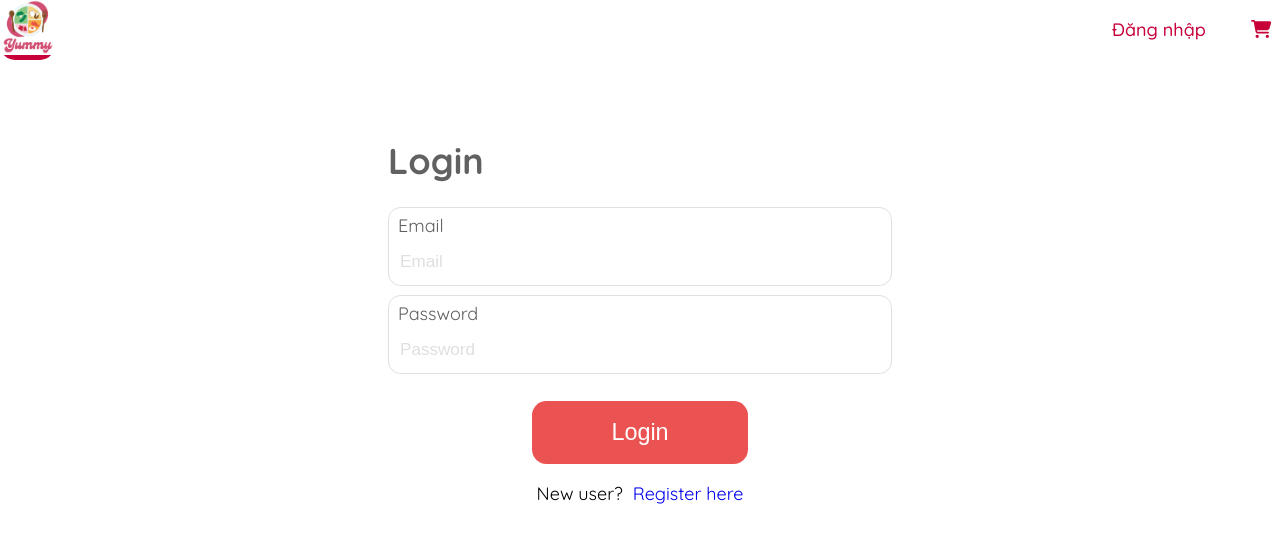
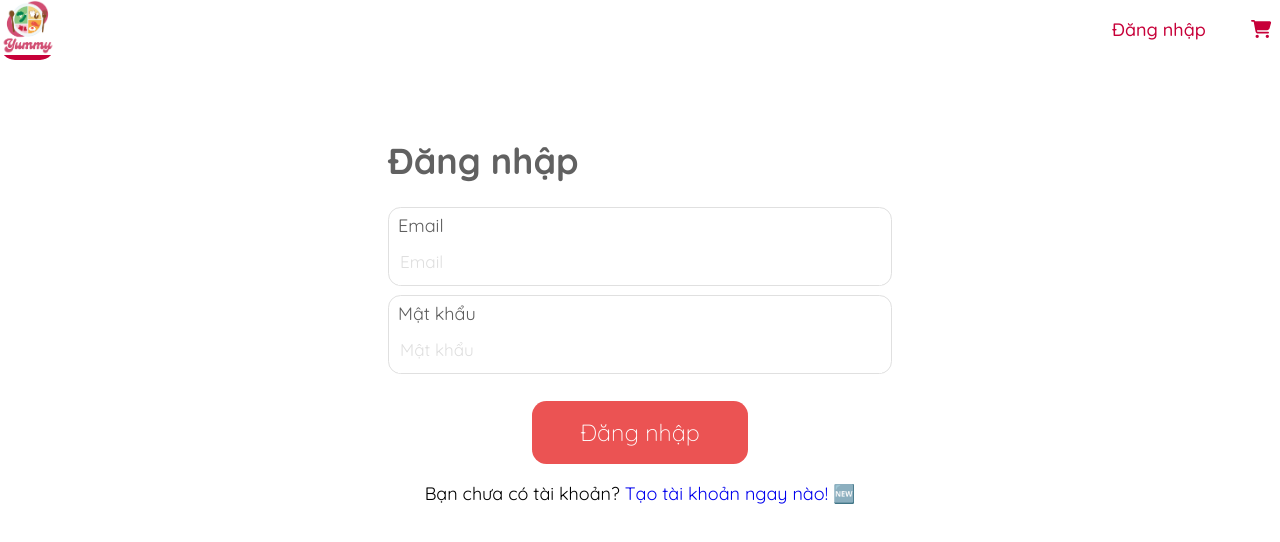
Before and after one commit to chimcanhcutbietnoi/NT208_project, a React (Create React App) app in the folder frontend/: page /login in a window 1280 px wide. Shown: the top 542 px of the page. Built offline with nearby package versions, Linux system fonts and the light colour scheme.

Commit message:
đăng nhập và đăng kí tiếng việt

```diff
--- a/frontend/src/components/PaypalButtons/PaypalButtons.js
+++ b/frontend/src/components/PaypalButtons/PaypalButtons.js
@@ -53,12 +53,12 @@ function Buttons({ order }) {
       toast.success('Thanh toán thành công rồi nè :>', 'Success');
       navigate('/track/' + orderId);
     } catch (error) {
-      toast.error('Payment Save Failed', 'Error');
+      toast.error('Thanh toán thất bại, không thể lưu thông tin thanh toán. Vui lòng liên hệ với dịch vụ chăm sóc khách hàng', 'Error');
     }
   };
 
   const onError = err => {
-    toast.error('Thanh toán thât bại, thử lại bạn nhé :<', 'Error');
+    toast.error('Thanh toán thất bại, thử lại bạn nhé :<', 'Error');
   };
 
   return (
--- a/frontend/src/index.css
+++ b/frontend/src/index.css
@@ -2,6 +2,7 @@
 
 * {
   box-sizing: border-box;
+  font-family: Quicksand, sans-serif;
 }
 
 html {
@@ -10,7 +11,6 @@ html {
 
 body {
   margin: 0;
-  font-family: Quicksand, sans-serif;
 }
 
 a {
--- a/frontend/src/pages/Login/LoginPage.js
+++ b/frontend/src/pages/Login/LoginPage.js
@@ -31,7 +31,7 @@ export default function LoginPage() {
   return (
     <div className={classes.container}>
       <div className={classes.details}>
-        <Title title="Login" />
+        <Title title="Đăng nhập" />
         <form onSubmit={handleSubmit(submit)} noValidate>
           <Input
             type="email"
@@ -40,7 +40,7 @@ export default function LoginPage() {
               required: true,
               pattern: {
                 value: /^[\w-.]+@([\w-]+\.)+[\w-]{2,63}$/i,
-                message: 'Email Is Not Valid',
+                message: 'Email không hợp lệ, vui lòng điền lại!',
               },
             })}
             error={errors.email}
@@ -48,19 +48,19 @@ export default function LoginPage() {
 
           <Input
             type="password"
-            label="Password"
+            label="Mật khẩu"
             {...register('password', {
               required: true,
             })}
             error={errors.password}
           />
 
-          <Button type="submit" text="Login" />
+          <Button type="submit" text="Đăng nhập" />
 
           <div className={classes.register}>
-            New user? &nbsp;
+            Bạn chưa có tài khoản?&nbsp;
             <Link to={`/register${returnUrl ? '?returnUrl=' + returnUrl : ''}`}>
-              Register here
+            Tạo tài khoản ngay nào! 🆕
             </Link>
           </div>
         </form>
--- a/frontend/src/pages/Register/RegisterPage.js
+++ b/frontend/src/pages/Register/RegisterPage.js
@@ -34,11 +34,11 @@ export default function RegisterPage() {
   return (
     <div className={classes.container}>
       <div className={classes.details}>
-        <Title title="Register" />
+        <Title title="Đăng kí" />
         <form onSubmit={handleSubmit(submit)} noValidate>
           <Input
             type="text"
-            label="Name"
+            label="Tên người dùng"
             {...register('name', {
               required: true,
               minLength: 5,
@@ -61,7 +61,7 @@ export default function RegisterPage() {
 
           <Input
             type="password"
-            label="Password"
+            label="Mật khẩu"
             {...register('password', {
               required: true,
               minLength: 5,
@@ -71,7 +71,7 @@ export default function RegisterPage() {
 
           <Input
             type="password"
-            label="Confirm Password"
+            label="Nhập lại mật khẩu"
             {...register('confirmPassword', {
               required: true,
               validate: value =>
@@ -84,7 +84,7 @@ export default function RegisterPage() {
 
           <Input
             type="text"
-            label="Address"
+            label="Địa chỉ"
             {...register('address', {
               required: true,
               minLength: 10,
@@ -92,12 +92,12 @@ export default function RegisterPage() {
             error={errors.address}
           />
 
-          <Button type="submit" text="Register" />
+          <Button type="submit" text="Đăng kí" />
 
           <div className={classes.login}>
-            Already a user? &nbsp;
+            Bạn đã có tài khoản?&nbsp;
             <Link to={`/login${returnUrl ? '?returnUrl=' + returnUrl : ''}`}>
-              Login here
+              Đăng nhập ở đây nè 🚩
             </Link>
           </div>
         </form>
```
